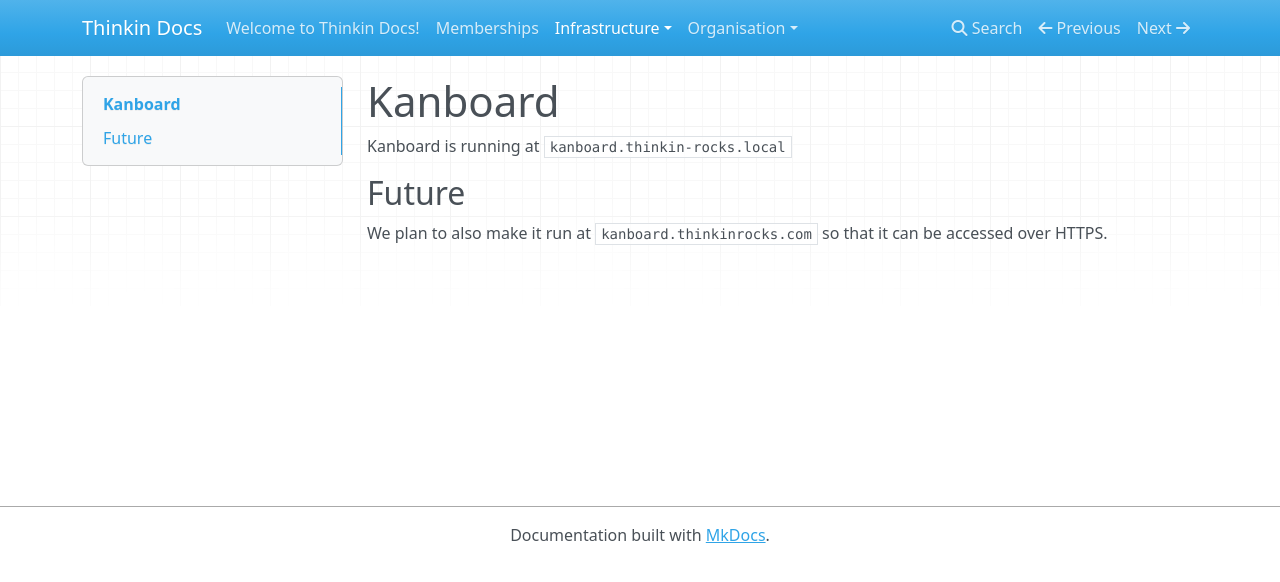
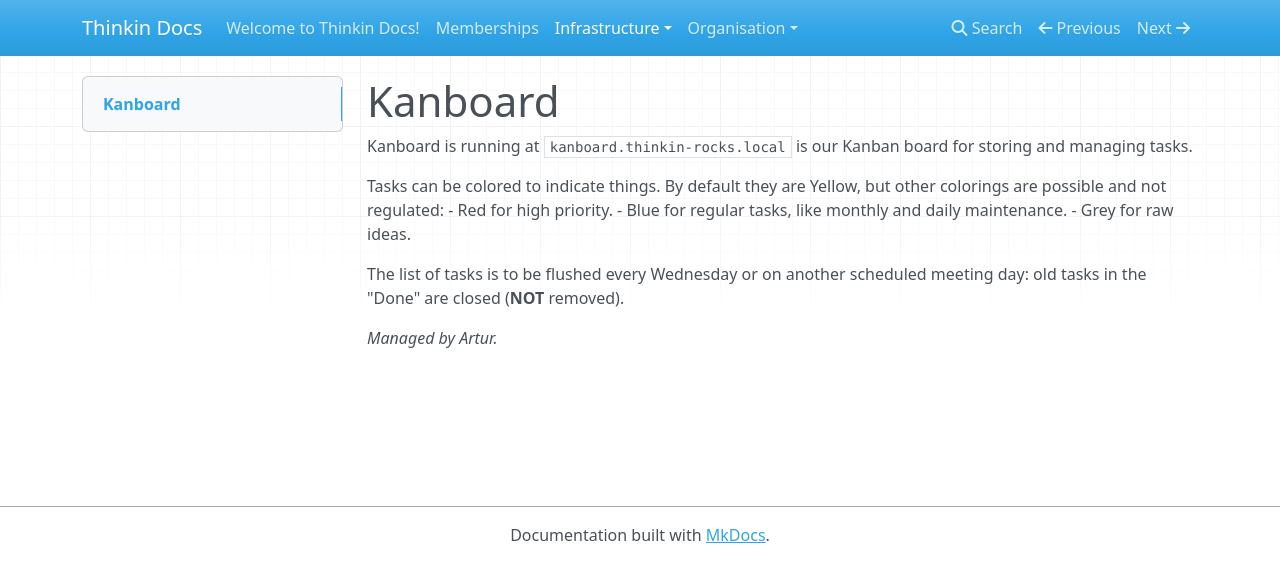
Before and after one commit to thinkinrocks/docs, an MkDocs documentation site: the page built from docs/infrastructure/services/kanboard.md, in a window 1280 px wide. Shown: the top 582 px of the page. Built offline with MkDocs 1.6.1, drawn with Linux system fonts in a browser that asks for light colours; nearby versions of some CDN libraries.

Commit message:
Document more stuff

```diff
--- a/docs/infrastructure/services/kanboard.md
+++ b/docs/infrastructure/services/kanboard.md
@@ -1,7 +1,12 @@
 # Kanboard
 
-Kanboard is running at `kanboard.thinkin-rocks.local`
+Kanboard is running at `kanboard.thinkin-rocks.local` is our Kanban board for storing and managing tasks.
 
-## Future
+Tasks can be colored to indicate things. By default they are Yellow, but other colorings are possible and not regulated:
+- Red for high priority.
+- Blue for regular tasks, like monthly and daily maintenance.
+- Grey for raw ideas.
 
-We plan to also make it run at `kanboard.thinkinrocks.com` so that it can be accessed over HTTPS.
+The list of tasks is to be flushed every Wednesday or on another scheduled meeting day: old tasks in the "Done" are closed (**NOT** removed).
+
+_Managed by Artur._
```
Also changed, not shown: docs/infrastructure/maintenance/monthly.md (added, +7 -0 lines), docs/infrastructure/maintenance/weekly.md (added, +5 -0 lines), docs/infrastructure/servers/TR-002.md (+2 -0 lines), docs/infrastructure/services.md (added, +1 -0 lines), docs/infrastructure/services/backups.md (+1 -5 lines), docs/infrastructure/services/signing-authority.md (added, +3 -0 lines), docs/infrastructure/services/vaultwarden.md (+1 -1 lines), docs/infrastructure/services/website.md (+2 -0 lines).
